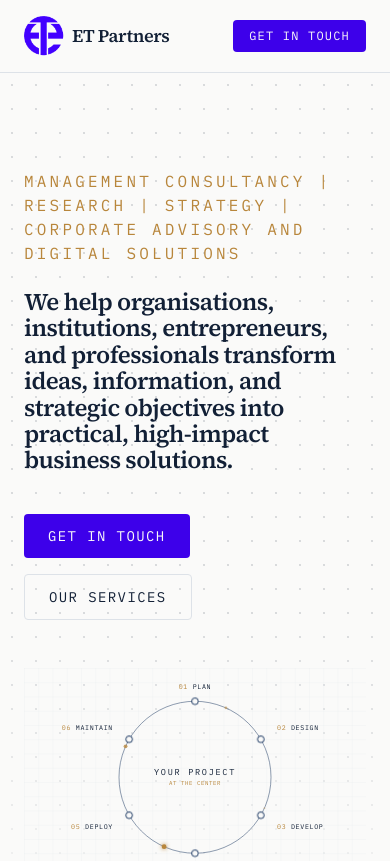
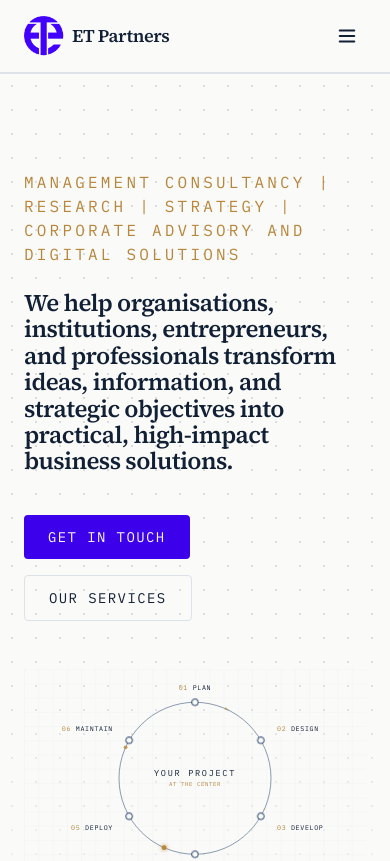
Before and after one commit to olumuyiwaa/etmanagement, a Next.js app: page / in a window 390 px wide. Shown: the top 861 px of the page. Built offline with nearby package versions, Linux system fonts and the light colour scheme.

Commit message:
Header Improvements

```diff
--- a/components/Header.tsx
+++ b/components/Header.tsx
@@ -1,24 +1,36 @@
+"use client";
+
+import { useState } from "react";
 import Link from "next/link";
+import Image from "next/image";
+import { Menu, X } from "lucide-react";
+
 import { navLinks, company } from "@/lib/content";
-import Image from "next/image";
 
 export default function Header() {
+  const [open, setOpen] = useState(false);
+
   return (
       <header className="sticky top-0 z-50 border-b border-line bg-paper/90 backdrop-blur">
         <div className="mx-auto flex max-w-6xl items-center justify-between px-6 py-4">
-        <Link href="/" className="font-display text-lg font-semibold tracking-tight text-ink flex items-center gap-2">
+          {/* Logo */}
+          <Link
+              href="/"
+              className="flex items-center gap-2 font-display text-lg font-semibold tracking-tight text-ink"
+          >
             <Image
                 src="/logo.png"
                 alt="site logo"
                 width={40}
                 height={40}
-              className="relative rounded-lg overflow-hidden flex items-center justify-center"
+                className="rounded-lg"
                 priority
             />
             {company.shortName}
           </Link>
 
-        <nav className="hidden gap-8 md:flex">
+          {/* Desktop Navigation */}
+          <nav className="hidden items-center gap-8 md:flex">
             {navLinks.map((link) => (
                 <Link
                     key={link.href}
@@ -30,12 +42,50 @@ export default function Header() {
             ))}
           </nav>
 
+          {/* Desktop CTA */}
           <Link
               href="/contact"
-          className="rounded bg-action px-4 py-2 font-mono text-xs uppercase tracking-widest text-paper transition-transform hover:scale-[1.03]"
+              className="hidden rounded bg-action px-4 py-2 font-mono text-xs uppercase tracking-widest text-paper transition-transform hover:scale-[1.03] md:block"
           >
             Get in touch
           </Link>
+
+          {/* Mobile Menu Button */}
+          <button
+              onClick={() => setOpen(!open)}
+              className="rounded-md p-2 text-ink transition hover:bg-surface md:hidden"
+              aria-label="Toggle menu"
+          >
+            {open ? <X size={22} /> : <Menu size={22} />}
+          </button>
+        </div>
+
+        {/* Mobile Menu */}
+        <div
+            className={`overflow-hidden border-t border-line bg-paper transition-all duration-300 md:hidden ${
+                open ? "max-h-96" : "max-h-0"
+            }`}
+        >
+          <nav className="flex flex-col px-6 py-4">
+            {navLinks.map((link) => (
+                <Link
+                    key={link.href}
+                    href={link.href}
+                    onClick={() => setOpen(false)}
+                    className="py-3 font-mono text-xs uppercase tracking-widest text-muted transition-colors hover:text-authority"
+                >
+                  {link.label}
+                </Link>
+            ))}
+
+            <Link
+                href="/contact"
+                onClick={() => setOpen(false)}
+                className="mt-4 rounded bg-action px-4 py-3 text-center font-mono text-xs uppercase tracking-widest text-paper"
+            >
+              Get in touch
+            </Link>
+          </nav>
         </div>
       </header>
   );
```
Lines whose indentation alone changed are shown as unchanged.
